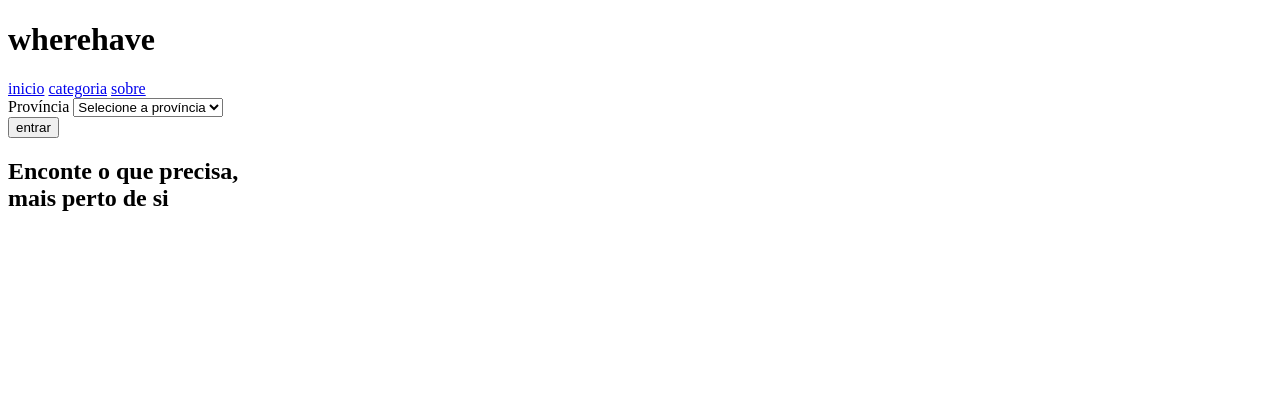
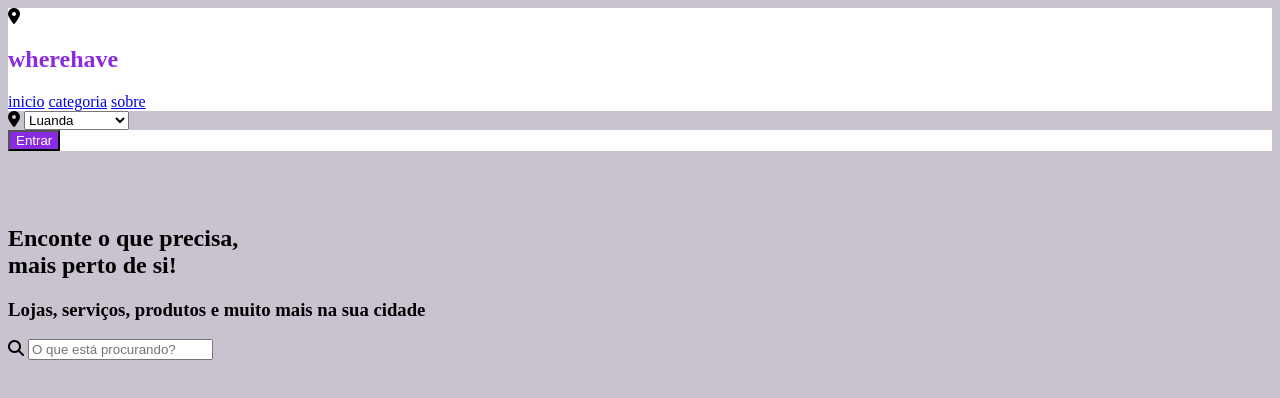
Before and after one commit to luzineidy15/wherehave, a plain HTML site: page index.html in a window 1280 px wide. Drawn offline with Linux system fonts and the light colour scheme.

Commit message:
upgrade main

```diff
--- a/index.html
+++ b/index.html
@@ -1,22 +1,28 @@
 <!DOCTYPE html>
-<html lang="en">
+<html lang="pt">
 <head>
     <meta charset="UTF-8">
     <meta name="viewport" content="width=device-width, initial-scale=1.0">
     <title>where have</title>
+    <link rel="stylesheet" href="style.css">
+    <link rel="stylesheet" href="https://cdnjs.cloudflare.com/ajax/libs/font-awesome/6.5.1/css/all.min.css">
+    <link rel="stylesheet" href="https://cdnjs.cloudflare.com/ajax/libs/font-awesome/6.7.2/css/all.min.css">
 </head>
 <body>
     <header>
-        <h1>wherehave</h1>
         <nav>
-            <a href="#home">inicio</a>
+            <div class="nav">
+                <i class="fa-solid fa-location-dot icon1"></i>
+                <h1>where<span class="h1">have</span></h1>
+
+                <a href="#home" tabindex="1">inicio</a>
                 <a href="#categoria">categoria</a>
                 <a href="#sobre">sobre</a>
+
                 <div class="option">
-            <label for="provincia">Província</label>
-
+                    <span class="fa-solid fa-location-dot icon2"></span>
                     <select name="provincia" id="provincia">
-    <option value="">Selecione a província</option>
+                        <option value="">Luanda</option>
                         <option value="luanda">Luanda</option>
                         <option value="benguela">Benguela</option>
                         <option value="huambo">Huambo</option>
@@ -39,9 +45,19 @@
                     </select>
                 </div>
 
-            <button type="submit">entrar
+                <button type="submit" class="button">Entrar</button>
+            </div>
         </nav>
     </header>
-<h2>Enconte o que precisa, <br><span>mais perto de si</span></h2>
-</body>
-</html>
+
+    <br>
+    <br>
+    <br>
+
+    <h2>Enconte o que precisa, <br><span>mais perto de si!</span></h2>
+    <h3>Lojas, serviços, produtos e muito mais na sua cidade</h3>
+
+    <div class="search">
+        <i class="fa-solid fa-magnifying-glass"></i>
+        <input type="search" placeholder="O que está procurando?" tabindex="1">
+    </div>
```
Lines whose indentation alone changed are shown as unchanged.
